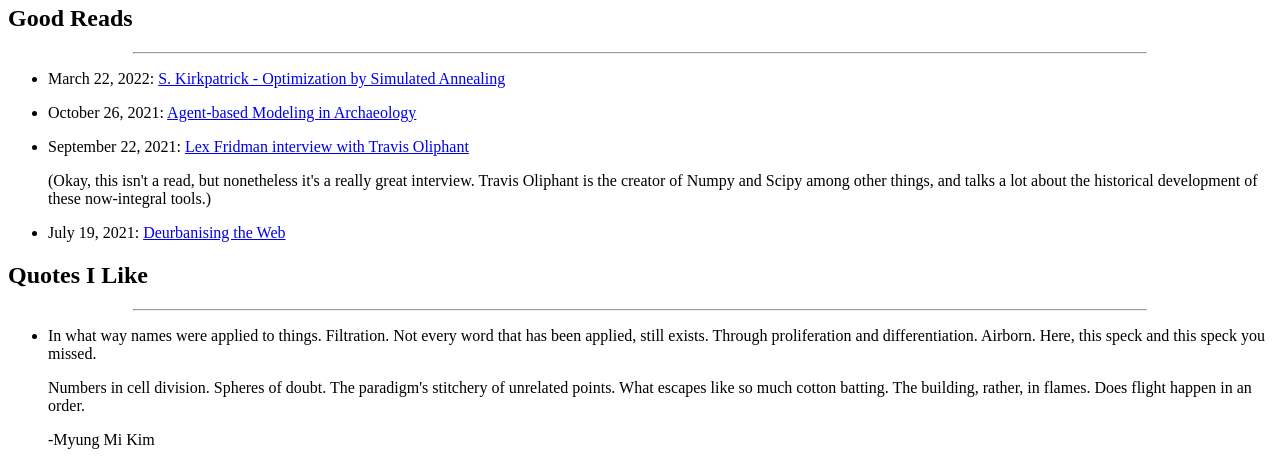
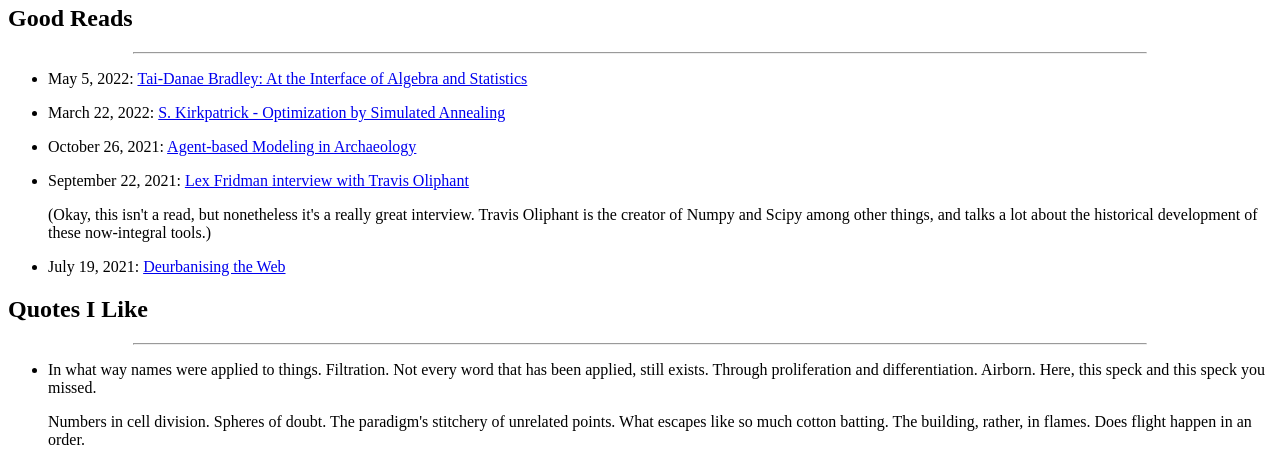
Before and after one commit to gl3nnleblanc/gl3nnleblanc.github.io, a website with bundled scripts: page blog.html in a window 1280 px wide. Shown: the part 295-757 px from the top of the page. Built offline with nearby package versions, Linux system fonts and the light colour scheme.

Commit message:
Add Tai-Danae Bradley Thesis

```diff
--- a/blog.html
+++ b/blog.html
@@ -22,6 +22,8 @@
   <h2 id="blog"> Good Reads </h2>
   <hr width=80%>
     <ul>
+      <li>
+        <p> May 5, 2022: <a href="https://arxiv.org/pdf/2004.05631.pdf">Tai-Danae Bradley: At the Interface of Algebra and Statistics</a> </p>
       <li>
         <p> March 22, 2022: <a href="http://wexler.free.fr/library/files/kirkpatrick%20%281983%29%20optimization%20by%20simulated%20annealing.pdf">S. Kirkpatrick - Optimization by Simulated Annealing</a> </p>
       <li>
```
